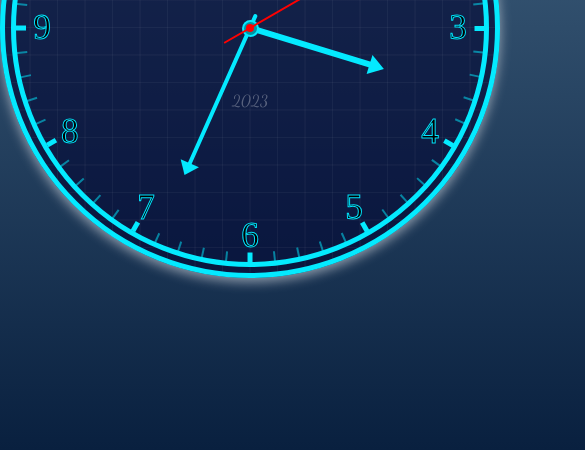
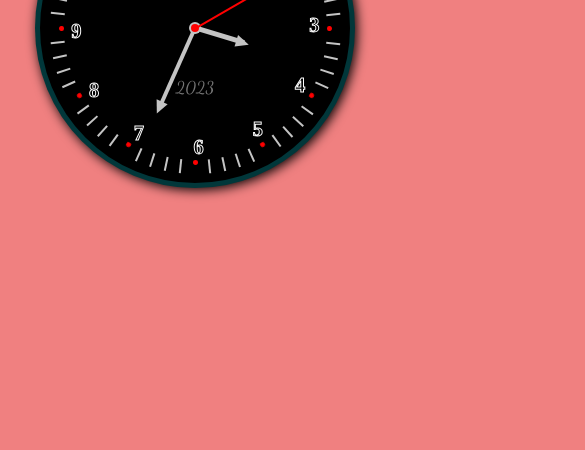
Before and after one commit to Andres21y/analog_clock, a plain HTML site: page index.html in a window 390 px wide. Shown: the part 394-844 px from the top of the page, 585 px wide, since content can reach past the window. Drawn offline with Linux system fonts and the light colour scheme.

Commit message:
feat: making view for mobile divices

```diff
--- a/css/style.css
+++ b/css/style.css
@@ -2,37 +2,46 @@
     margin: 0;
     padding: 0;
     box-sizing: border-box;
+    font-size: 17px;
 }
 
 :root {
-    --primary-background: linear-gradient(to top, #09203f 0%, #537895 100%);
-    --secondary-background: #0106339d;
-    --border-color: #04eaff;
-    --text-color: #ffffff0b;
-    --highlight-color: #04eaff82;
-    --focuse-color: rgb(255, 0, 0);
-    --blue-color: rgb(0, 149, 255);
-    --white-color: rgb(255, 255, 255);
+    --bg-main: rgb(240, 128, 128);
+    --bg-clock: #000000;
+    --color-text:#c4c4c4 ;
+    --color-focuse: #ff0000;
+    --color-alter:rgba(2, 98, 103, 0.565);
+    --text-color:#bbbbbb0f;
     --font-cursive: 'Dancing Script', cursive;
     --font-Poppins: 'Poppins', sans-serif;
 }
 
 body {
-    display: grid;
-    place-items: center;
-    min-height: 100vh;
-    background: var(--primary-background);
+    display: flex;
+    align-items: center;
+    justify-content: center;
+    height: 100vh;
+    background: var(--bg-main);
+    min-width: 320px;
+}
+
+.container {
+    width: 90%;
+    min-width: 320px;
+    display: flex;
+    justify-content: center;
+    align-items: center;
+
 }
 
 .wrapper {
     position: relative;
-    height: 500px;
-    width: 500px;
-    background: #0106339d;
-    border: 1rem double var(--border-color);
+    min-width: 320px;
+    height: 320px;
     border-radius: 50%;
     display: grid;
     place-items: center;
+    border: 5px solid var(--color-alter);
     background-image:
         linear-gradient(0deg, transparent 24%,
             var(--text-color) 25%, var(--text-color) 26%,
@@ -42,208 +51,228 @@ body {
             var(--text-color) 25%, var(--text-color) 26%,
             transparent 27%, transparent 74%, var(--text-color) 75%,
             var(--text-color) 76%, transparent 77%, transparent);
-    background-size: 55px 55px;
-    box-shadow: 0 4px 12px #ffffff83;
+    background-size: 5% 5%;
+    box-shadow: 2px 2px 12px;
+    background-color: var(--bg-clock);
 }
 
 .title,
 .year-summary {
-    padding: .5rem;
     position: absolute;
-    border-radius: 5px;
-    opacity: .3;
+    font-size: 1rem;
     font-family: var(--font-cursive);
-    color: #ffffff;
+    color:var(--color-text);
+    opacity: .6;
 }
 
 .title {
-    top: 9rem
+    top: 6rem
 }
 
 .year-summary {
-    bottom: 9rem;
+    bottom: 5rem;
+}
+
+
+.number-hours {
+    position: absolute;
+    width: 10px;
+    height: 82%;
+    display: flex;
+    align-items: center;
+    justify-content: center;
 }
 
 .bar {
     position: absolute;
-    width: 89%;
-    height: 89%;
-    border-radius: 50%;
-}
-
-.number-hours {
-    position: absolute;
     width: 100%;
     height: 100%;
     border-radius: 50%;
-    display: grid;
-    place-items: center;
 
 }
 
 .bar span {
+    max-width: 293px;
+    max-height: 293px;
     position: absolute;
     transform: rotate(calc(var(--index)*6deg));
-    inset: -30px;
+    inset: .5rem;
+    overflow: hidden;
     text-align: center;
 }
 
 .bar span p {
     display: inline-block;
     width: 2px;
-    height: 12px;
-    background-color: var(--highlight-color);
+    height: 14px;
+    background-color: var(--color-text);
 }
 
 .bar span:nth-child(5n + 1) p {
-    background-color: var(--border-color);
     width: 5px;
-    height: 10px;
+    height: 5px;
+    border-radius: 5px;
+    background-color:var(--color-focuse);
+    animation: breath 1s infinite;
 }
 
 .number-hours span {
     position: absolute;
     transform: rotate(calc(var(--index) * 30deg));
-    inset: 6px;
+    inset: -.2rem;
     text-align: center;
+    font-weight: bold;
+    font-size: 2rem;
 }
 
 
 .number-hours span p {
     transform: rotate(calc(var(--index) * -30deg));
-    font-size: 2.2rem;
-    -webkit-text-stroke: 1px #00e5ff;
+    font-size: 1.2rem;
+    width: fit-content;
+    -webkit-text-stroke: 1px #ffffff;
+
 }
 
 .hour-container,
 .minute-container,
 .second-container {
     position: absolute;
-    display: grid;
-    place-items: center;
-    height: 17px;
-    width: 17px;
+    display: flex;
+    justify-content: center;
+    align-items: center;
 }
 
+.hour-container {
+    height: 30%;
+    width: 30%;
+}
 
+.minute-container {
+    height: 40%;
+    width: 40%;
+    z-index: 2;
+}
+
+.second-container {
+    height: 100%;
+    width: 100%;
+    z-index: 3;
+}
 
 .hour-container::after {
     position: absolute;
     content: '';
-    background-color: var(--border-color);
-    height: 17px;
-    width: 17px;
+    background-color:var(--color-text);
+    height: 12px;
+    width: 12px;
     border-radius: 50%;
-
 }
 
 .minute-container::after {
     position: absolute;
     content: '';
-    background-color: rgba(0, 0, 0, 0.374);
-    height: 13px;
-    width: 13px;
+    background-color: var(--color-text);
+    height: 10px;
+    width: 10px;
     border-radius: 50%;
-
 }
 
 .second-container::after {
     position: absolute;
     content: '';
-    background-color: var(--focuse-color);
+    background-color:var(--color-focuse);
     height: 8px;
     width: 8px;
     border-radius: 50%;
+}
+
+.hour-container {
+    position: absolute;
+    height: 40%;
+    width: 30%;
+}
+
+.minute-container {
+    position: absolute;
+    height: 70%;
+    width: 50%;
 
 }
 
-.hour-container,
-.hour-indicator {
-    width: 120;
-    height: 270px;
-}
+.second-container {
+    position: relative;
+    height: 80%;
+    width: 70%;
 
-.minute-container,
-.minute-indicator {
-    width: 100px;
-    height: 300px;
-}
-
-.second-container,
-.second-indicator {
-    width: 100px;
-    height: 400px;
 }
 
 .hour-indicator,
 .minute-indicator,
 .second-indicator {
+    position: absolute;
     display: flex;
     justify-content: center;
-    position: absolute;
-    border-radius: 50%;
+    width: 100%;
+    height: 100%;
 }
 
 .hour-indicator::before {
     content: '';
     position: absolute;
-    width: 6px;
-    height: 130px;
+    width: 5.5px;
+    height: 50%;
+    background:var(--color-text);
     z-index: 10;
-    background: var(--border-color);
 }
 
-.hour-indicator::after {
+
+.minute-indicator::before {
+    content: '';
+    position: absolute;
+    width: 4px;
+    height: 50%;
+    background-color:var(--color-text);
+}
+
+
+.second-indicator::before {
+    content: '';
+    position: absolute;
+    width: 2px;
+    height: 50%;
+    background: var(--color-focuse);
+
+}
+
+
+.hour-indicator::after,
+.minute-indicator::after,
+.second-indicator::after {
     content: '';
     position: absolute;
     top: -5px;
     width: 0;
     height: 0;
-    border-left: 10px solid transparent;
-    border-right: 10px solid transparent;
-    border-bottom: 15px solid var(--border-color);
 }
 
-.minute-indicator::before {
-    content: '';
-    position: absolute;
-    width: 4px;
-    height: 165px;
-    background-color: var(--border-color);
-    z-index: 11;
-    border-radius: 6px;
-}
 
+.hour-indicator::after,
 .minute-indicator::after {
-    content: '';
-    position: absolute;
-    top: -.7rem;
-    width: 0;
-    height: 0;
-    border-left: 10px solid transparent;
-    border-right: 10px solid transparent;
-    border-bottom: 13px solid var(--border-color);
-}
-
-.second-indicator::before {
-    content: '';
-    position: absolute;
-    width: 2px;
-    height: 230px;
-    background: var(--focuse-color);
-    z-index: 22;
-    border-radius: 6px;
-    border-width: -2px;
+    border-left: 6px solid transparent;
+    border-right: 6px solid transparent;
+    border-bottom: 13px solid var(--color-text);
 }
 
 .second-indicator::after {
-    content: '';
-    position: absolute;
-    z-index: 22;
-    top: -.7rem;
-    width: 0;
-    height: 0;
     border-left: 5px solid transparent;
     border-right: 5px solid transparent;
-    border-bottom: 13px solid var(--focuse-color);
+    border-bottom: 12px solid var(--color-focuse);
 }
+
+
+@keyframes breath {
+    100% {
+        opacity: .5;
+    }
+}
--- a/index.html
+++ b/index.html
@@ -15,6 +15,8 @@
 </head>
 
 <body>
+    <div class="container">
+
         <div class="wrapper">
             <div class="title">
                 <h1>Andrés Córdoba</h1>
@@ -33,6 +35,7 @@
             </div>
             <span class="year-summary">2023</span>
         </div>
+    </div>
 
     <script src="./js/index.js"></script>
 </body>
```
Lines whose indentation alone changed are shown as unchanged.
